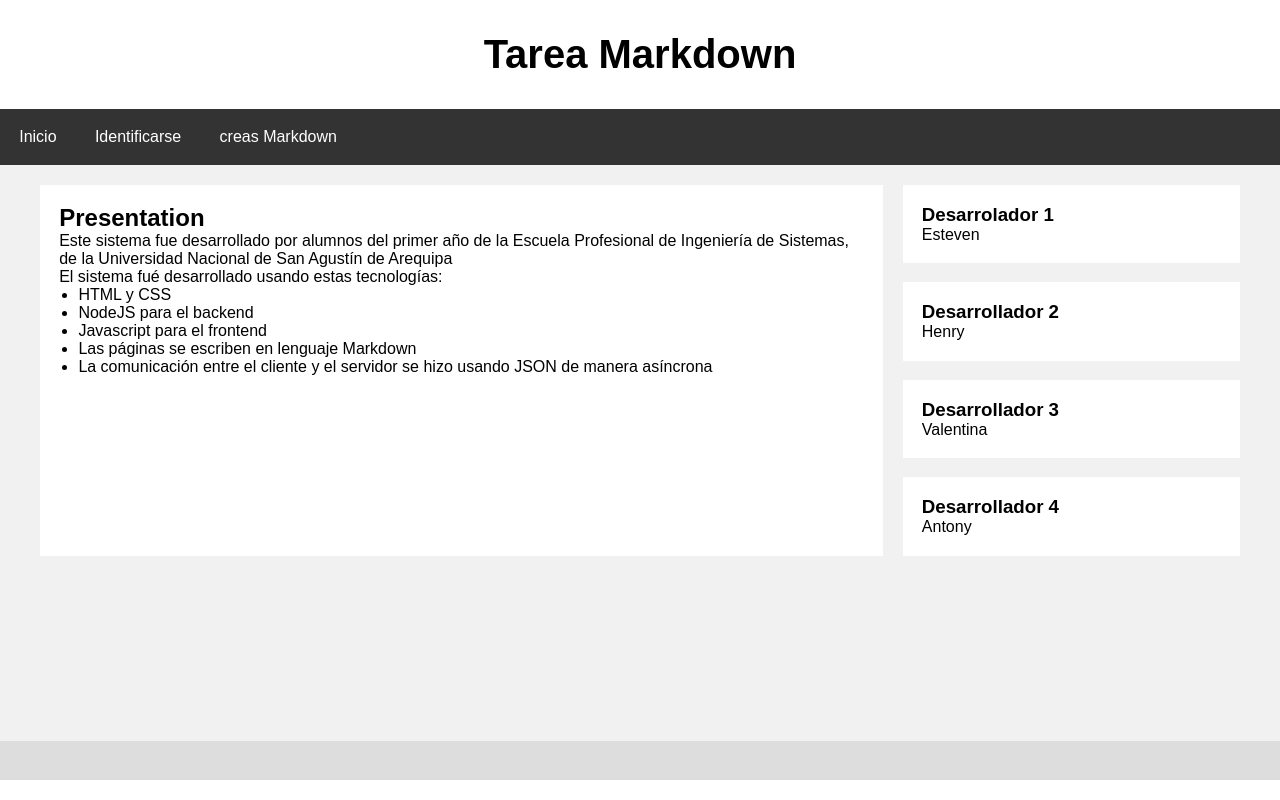
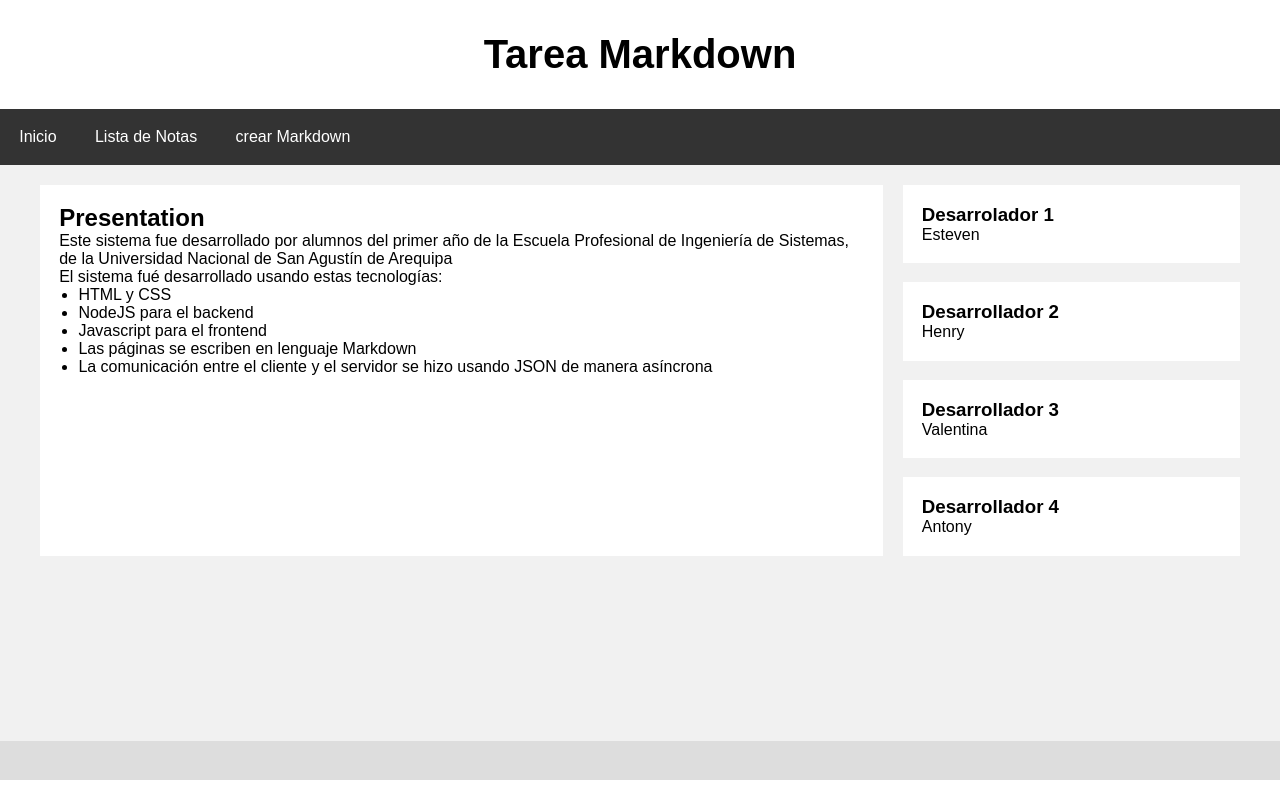
Before and after one commit to stevenAnto/Lab02-pweb2--, a website: page index.html in a window 1280 px wide. Drawn offline with Linux system fonts and the light colour scheme.

Commit message:
se corrigio index

```diff
--- a/index.html
+++ b/index.html
@@ -14,8 +14,8 @@
       <nav class="navbar">
 	<ul class="navbar__links">
 	  <li class="navbar__link" onclick="showHome()">Inicio</li>
-	  <li class="navbar__link" onclick="showNotes()">Identificarse</li>
-	  <li class="navbar__link" onclick="showCreateView()">creas Markdown</li>
+	  <li class="navbar__link" onclick="showNotes()">Lista de Notas</li>
+	  <li class="navbar__link" onclick="showCreateView()">crear Markdown</li>
 	</ul>
       </nav>
     </header>
```
